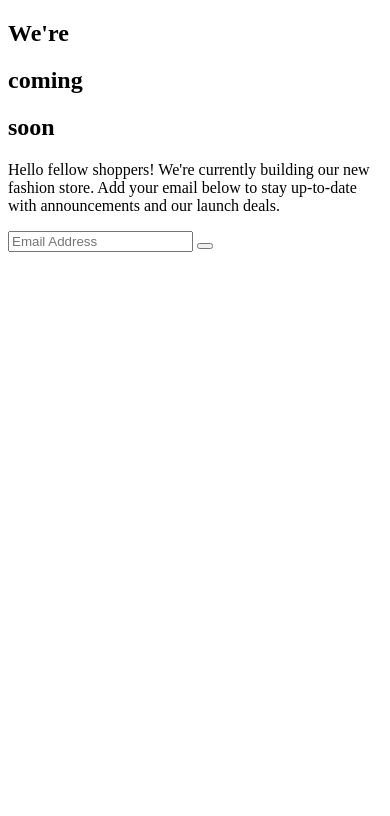
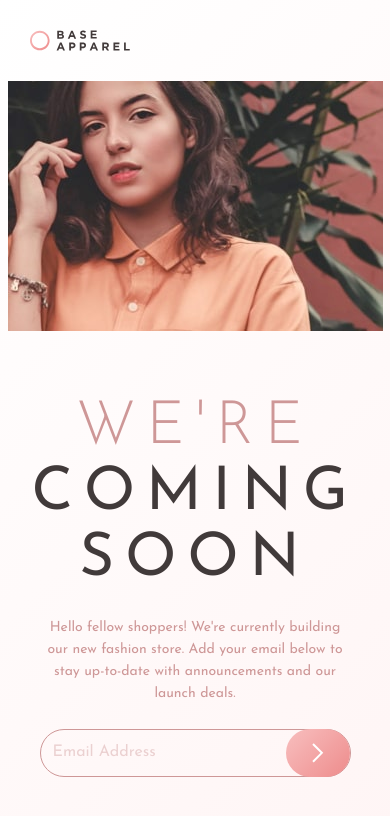
Before and after one commit to jayco01/base-apparel-coming-soon-page, a plain HTML site: page index.html in a window 390 px wide. Drawn offline with Linux system fonts and the light colour scheme.

Commit message:
finished styling the mobile version of the website

```diff
--- a/index.html
+++ b/index.html
@@ -5,16 +5,22 @@
   <meta name="viewport" content="width=device-width, initial-scale=1.0"> <!-- displays site properly based on user's device -->
 
   <link rel="icon" type="image/png" sizes="32x32" href="./images/favicon-32x32.png">
-
+  <link rel="stylesheet" href="/styles/styles.css">
   <title>Base Apparel coming soon page</title>
 
   <!-- Feel free to remove these styles or customise in your own stylesheet 👍 -->
 </head>
 <body>
+  <header>
+    <picture class="logo">
+      <img src="/images/logo.svg" alt="brand logo">
+    </picture>
+  </header>
   <main class="newsletter">
     <picture class="newsletter__image">
+      <img src="/images/hero-mobile.jpg" alt="image of a woman">
     </picture>
-    <section class="newsletter content">
+    <section class="newsletter__content">
       <div class="newsletter__title">
         <h1 class="newsletter__title--thin">We're</h1>
         <h2 class="newsletter__title--thick">coming</h2>
@@ -23,11 +29,11 @@
       <p class="newsletter__text">Hello fellow shoppers! We're currently building our new fashion store. Add your email below to stay up-to-date with announcements and our launch deals.</p>
       <form class="newsletter__form">
         <input type="email" id="email" class="newsletter__email" placeholder="Email Address">
-        <button class="newsletter__btn"></button>
+        <button class="newsletter__btn">
+          <img src="/images/icon-arrow.svg" alt="arrow icon">
+        </button>
       </form>
     </section>
   </main>
-
-
 </body>
 </html>
--- /dev/null
+++ b/styles/styles.css
@@ -0,0 +1,183 @@
+
+@import url('https://fonts.googleapis.com/css2?family=Josefin+Sans:ital,wght@0,100..700;1,100..700&display=swap');
+
+/*  ==========================
+    CSS RESET
+    ==========================  */
+
+/* Box sizing rules */
+*,
+*::before,
+*::after {
+  box-sizing: border-box;
+}
+
+/* Prevent font size inflation */
+html {
+  -moz-text-size-adjust: none;
+  -webkit-text-size-adjust: none;
+  text-size-adjust: none;
+}
+
+/* Remove default margin in favour of better control in authored CSS */
+body, h1, h2, h3, h4, p,
+figure, blockquote, dl, dd {
+  margin-block-end: 0;
+  margin: 0;
+}
+
+/* Remove list styles on ul, ol elements with a list role, which suggests default styling will be removed */
+ul[role='list'],
+ol[role='list'] {
+  list-style: none;
+}
+
+/* Set core body defaults */
+body {
+  min-height: 100vh;
+  line-height: 1.5;
+}
+
+/* Set shorter line heights on headings and interactive elements */
+h1, h2, h3, h4,
+button, input, label {
+  line-height: 1.1;
+}
+
+/* Balance text wrapping on headings */
+h1, h2,
+h3, h4 {
+  text-wrap: balance;
+}
+
+/* A elements that don't have a class get default styles */
+a:not([class]) {
+  text-decoration-skip-ink: auto;
+  color: currentColor;
+}
+
+/* Make images easier to work with */
+img,
+picture {
+  max-width: 100%;
+  display: block;
+}
+
+/* Inherit fonts for inputs and buttons */
+input, button,
+textarea, select {
+  font-family: inherit;
+  font-size: inherit;
+}
+
+/* Make sure textareas without a rows attribute are not tiny */
+textarea:not([rows]) {
+  min-height: 10em;
+}
+
+/* Anything that has been anchored to should have extra scroll margin */
+:target {
+  scroll-margin-block: 5ex;
+}
+
+/*  ==========================
+    My CSS
+    ==========================  */
+
+:root {
+    --clr-desaturated-red:hsl(0, 36%, 70%);
+    --clr-soft-red:hsl(0, 93%, 68%);
+    --clr-grayish-red:hsl(0, 6%, 24%);
+    --clr-white-linear:linear-gradient(135deg, hsl(0, 0%, 100%), hsl(0, 100%, 98%));
+    --clr-pink-linear:linear-gradient(135deg, hsl(0, 80%, 86%), hsl(0, 74%, 74%));
+
+    --fw-bold:600;
+    --fw-regular:400;
+    --fw-thin:300;
+}
+
+.logo img {
+    width: 6.25rem;
+    margin: 1.875rem;
+}
+
+body {
+    font-family: "Josefin Sans";
+    background: var(--clr-white-linear);
+}
+
+.newsletter, .newsletter__content,.newsletter__title {
+    display: flex;
+    flex-direction: column;
+    justify-content: center;
+    align-items: center;
+}
+
+.newsletter__content {
+    margin: 4rem 0;
+    gap:1.5rem;
+    width: 19.375rem;
+}
+
+.newsletter__title {
+    line-height:2.625rem;
+    font-size: 2.5rem;
+    text-transform: uppercase;
+    letter-spacing: 0.677rem;
+}
+
+.newsletter__title--thin{
+    color: var(--clr-desaturated-red);
+    font-weight: var(--fw-thin);
+}
+
+.newsletter__title--thick{
+    color: var(--clr-grayish-red);
+    font-weight: var(--fw-regular);
+}
+
+.newsletter__text {
+    text-align: center;
+    color: var(--clr-desaturated-red);
+    line-height: 1.375rem;
+    font-size: 0.875rem;
+}
+
+.newsletter__form {
+    display: flex;
+    justify-content: space-between;
+    align-items: center;
+    border: 1px solid var(--clr-desaturated-red);
+    border-radius: 100vw;
+    width: 19.438rem;
+    height: 3rem;
+}
+
+.newsletter__email {
+    border: none;
+    background:transparent;
+    margin: 0.625rem 0 0.625rem 0.625rem;
+}
+
+.newsletter__email::placeholder {
+    color: var(--clr-desaturated-red);
+    opacity: 0.4;
+    background:transparent ;
+}
+
+.newsletter__email:focus {
+    outline: none;
+}
+
+.newsletter__btn {
+    border-radius: 100vw;
+    border: none;
+    background: var(--clr-pink-linear);
+    width: 4rem;
+    height: 3rem;
+}
+
+.newsletter__btn img {
+    display: block;
+    margin: 0 auto;
+  }
```
Also changed, not shown: design/active-states.jpg (added), design/desktop-design.jpg (added), design/desktop-preview.jpg (added), design/mobile-design.jpg (added), images/bg-pattern-desktop.svg (added), images/favicon-32x32.png (added), images/hero-desktop.jpg (added), images/hero-mobile.jpg (added), images/icon-arrow.svg (added), images/icon-error.svg (added), images/logo.svg (added), 4 other files.
